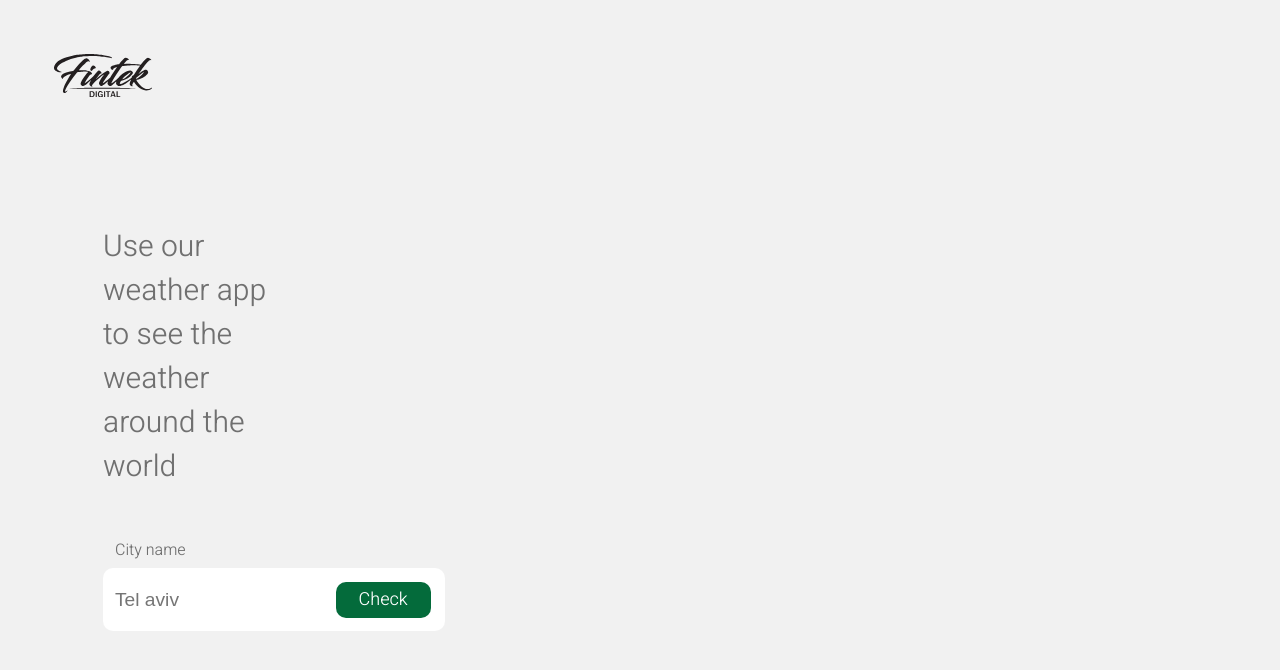
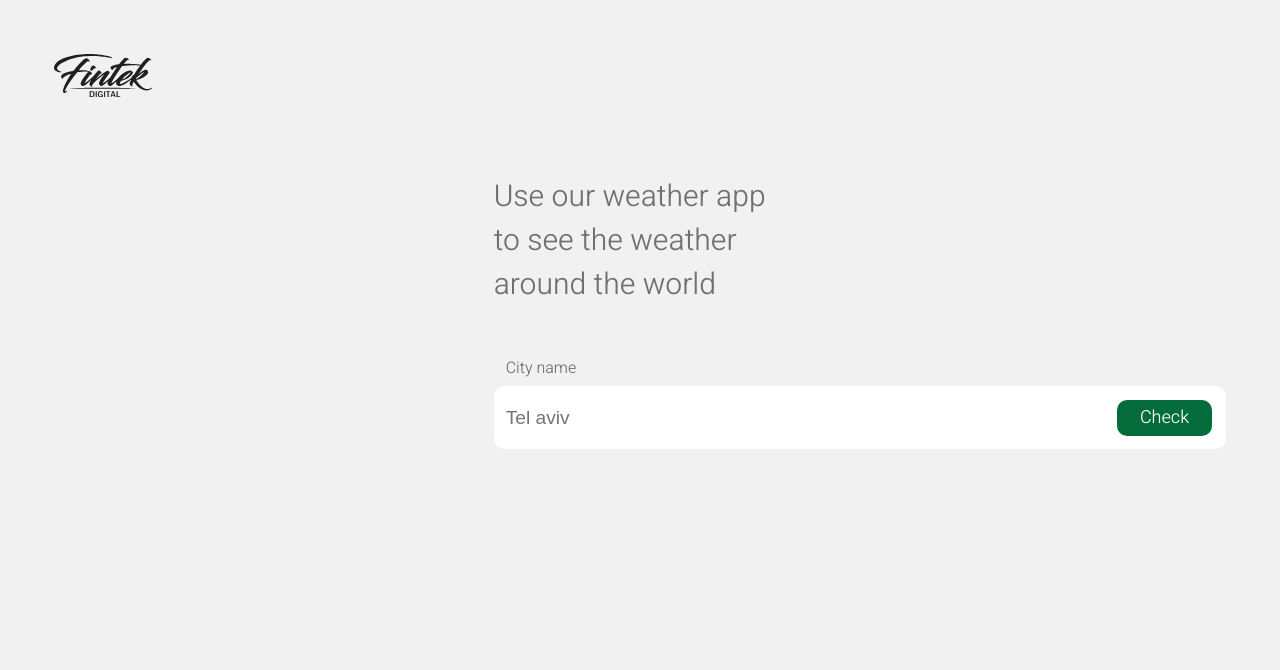
Before and after one commit to YairSadan/fintek-digital-task, a Next.js app in the folder frontend/: page / in a window 1280 px wide. Shown: the top 670 px of the page. Built offline with nearby package versions, Linux system fonts and the light colour scheme.

Commit message:
Move Logo component to Home page and remove from Side component

```diff
--- a/frontend/app/components/side/side.tsx
+++ b/frontend/app/components/side/side.tsx
@@ -1,7 +1,6 @@
 "use client";
 import React, { useState } from "react";
 import styles from "./side.module.css";
-import Logo from "../logo";
 import { WeatherData } from "@/app/types";
 interface SideProps {
   setWeatherData: (data: WeatherData) => void;
@@ -22,9 +21,6 @@ const Side = ({ setWeatherData }: SideProps) => {
 
   return (
     <aside className={styles.sidebar}>
-      <div className={styles.logo}>
-        <Logo />
-      </div>
       <div className={styles.prompt}>
         Use our weather app to see the weather around the world
       </div>
--- a/frontend/app/page.tsx
+++ b/frontend/app/page.tsx
@@ -4,11 +4,15 @@ import Side from "./components/side/side";
 import WeatherCard from "./components/weather/weatherCard";
 import styles from "./page.module.css";
 import { WeatherData } from "./types";
+import Logo from "./components/logo";
 
 export default function Home() {
   const [weatherData, setWeatherData] = useState<WeatherData | null>(null);
   return (
     <div className={styles.container}>
+        <div className={styles.logo}>
+        <Logo />
+      </div>
       <Side setWeatherData={setWeatherData} />
       {weatherData && <WeatherCard data={weatherData} />}
     </div>
```
